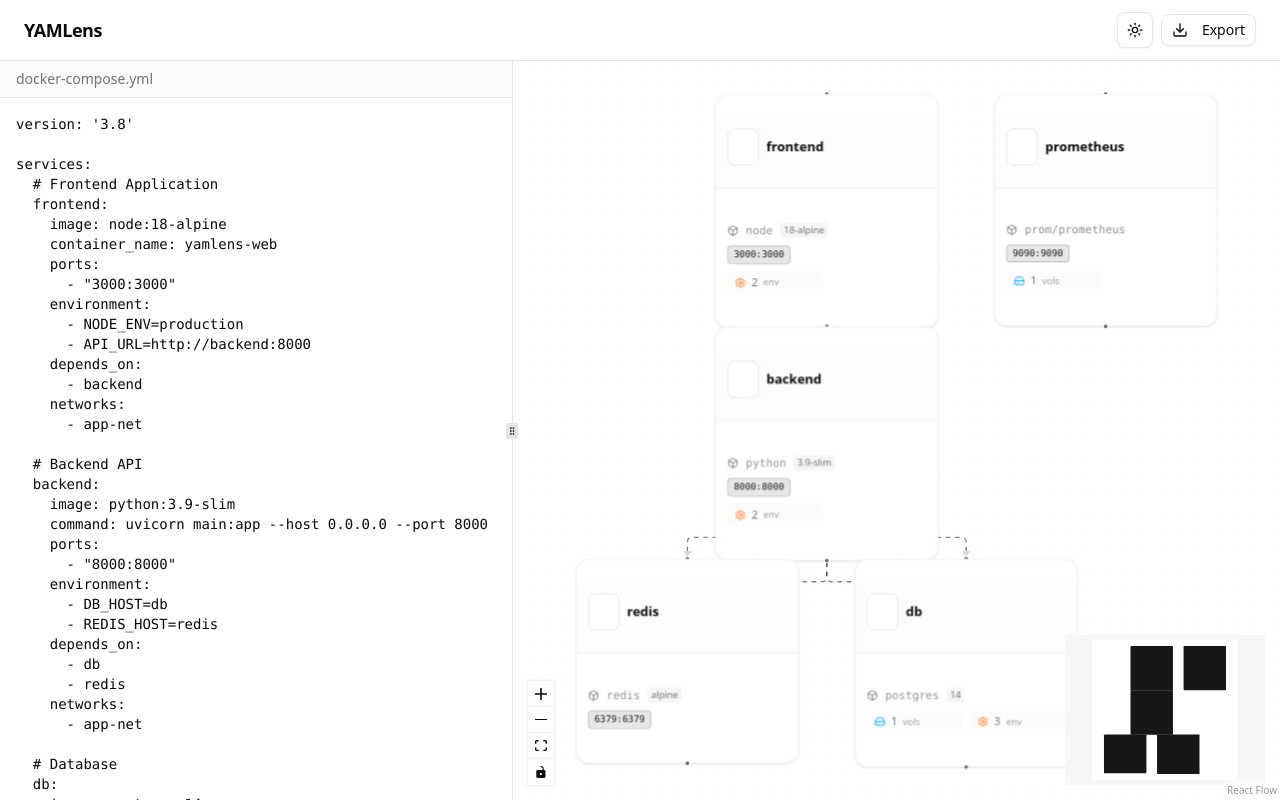
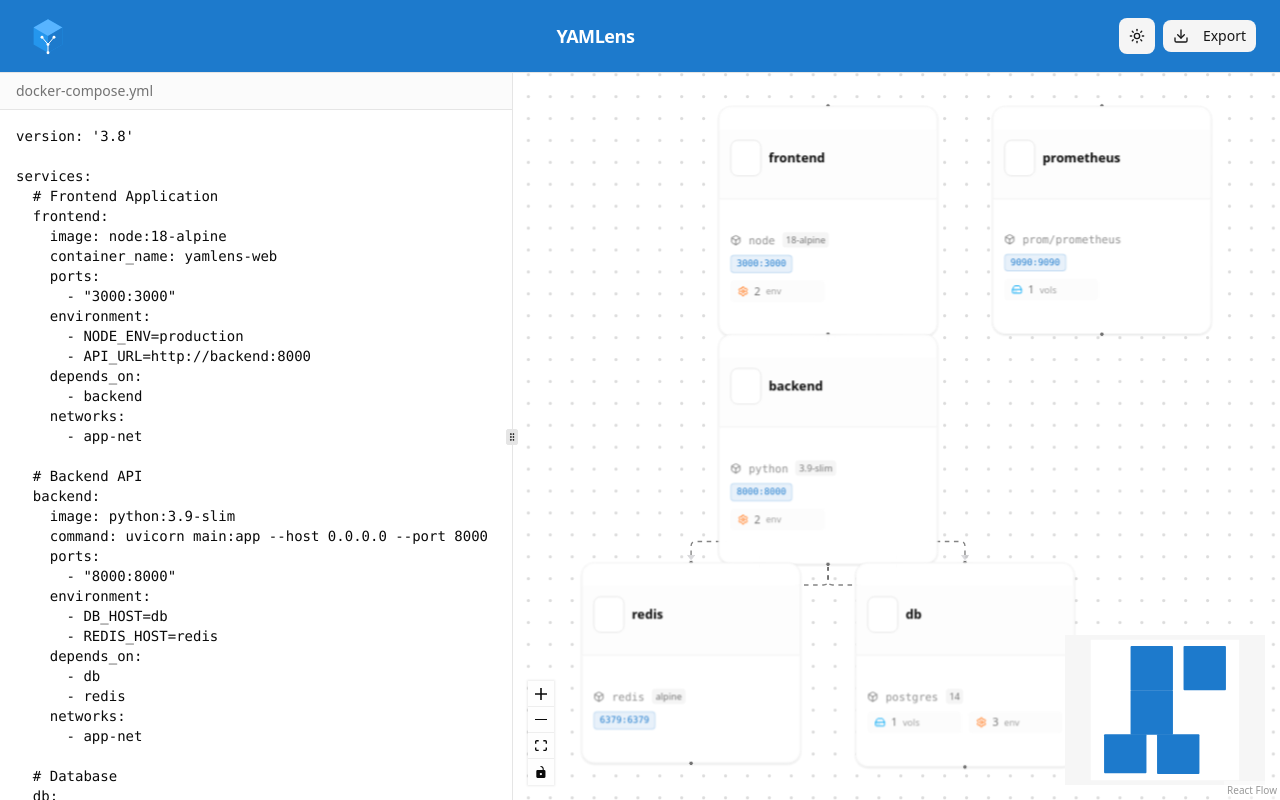
Before and after one commit to akbrdhia/YAMLens, a React (Vite) app: page / in a window 1280 px wide. Built offline with nearby package versions, Linux system fonts and the light colour scheme; some icons are missing.

Commit message:
feat(theme): refactor header and integrate mode toggle

```diff
--- a/src/App.tsx
+++ b/src/App.tsx
@@ -5,20 +5,12 @@
 } from '@/shared/components/ui/resizable'
 import { Editor } from '@/features/editor'
 import { Canvas } from '@/features/canvas'
-import { ExportDropdown } from '@/features/export'
-import { ModeToggle } from '@/features/theme'
+import { Header } from '@/shared/components/Header'
 
 function App() {
   return (
     <div className="h-screen w-screen flex flex-col bg-background text-foreground">
-      {/* Header */}
-      <header className="flex items-center justify-between px-6 py-3 border-b border-border">
-        <h1 className="text-lg font-semibold tracking-tight">YAMLens</h1>
-        <div className="flex items-center gap-2">
-          <ModeToggle />
-          <ExportDropdown />
-        </div>
-      </header>
+      <Header />
 
       {/* Split-screen panels */}
       <ResizablePanelGroup orientation="horizontal" className="flex-1">
--- a/src/features/canvas/components/Canvas.tsx
+++ b/src/features/canvas/components/Canvas.tsx
@@ -1,4 +1,4 @@
-import { ReactFlow, Background, Controls, MiniMap, type ColorMode } from '@xyflow/react';
+import { ReactFlow, Background, Controls, MiniMap, type ColorMode, BackgroundVariant } from '@xyflow/react';
 import '@xyflow/react/dist/style.css'; // Import styles
 import { useTheme } from 'next-themes';
 import { useCanvasStore } from '../store/useCanvasStore';
@@ -32,7 +32,13 @@
         className="bg-background"
         colorMode={resolvedTheme as ColorMode}
       >
-        <Background gap={20} size={1} color="var(--border)" />
+        <Background
+          variant={BackgroundVariant.Dots}
+          gap={24}
+          size={3.5}
+          color="var(--muted-foreground)"
+          className="opacity-25"
+        />
         <Controls className="bg-card border-border fill-foreground" />
         <MiniMap className="bg-card border-border" nodeColor="var(--primary)" />
       </ReactFlow>
--- a/src/features/export/components/ExportDropdown.tsx
+++ b/src/features/export/components/ExportDropdown.tsx
@@ -14,7 +14,7 @@
   return (
     <DropdownMenu>
       <DropdownMenuTrigger asChild>
-        <Button variant="outline" size="sm" disabled={isExporting}>
+        <Button variant="secondary" size="sm" disabled={isExporting}>
           <Download className="size-4 mr-2" />
           {isExporting ? 'Exporting...' : 'Export'}
         </Button>
--- a/src/features/theme/components/ModeToggle.tsx
+++ b/src/features/theme/components/ModeToggle.tsx
@@ -14,7 +14,7 @@
   return (
     <DropdownMenu>
       <DropdownMenuTrigger asChild>
-        <Button variant="outline" size="icon">
+        <Button variant="secondary" size="icon">
           <Sun className="h-[1.2rem] w-[1.2rem] rotate-0 scale-100 transition-all dark:-rotate-90 dark:scale-0" />
           <Moon className="absolute h-[1.2rem] w-[1.2rem] rotate-90 scale-0 transition-all dark:rotate-0 dark:scale-100" />
           <span className="sr-only">Toggle theme</span>
--- a/src/index.css
+++ b/src/index.css
@@ -43,6 +43,22 @@
   --color-sidebar-accent-foreground: var(--sidebar-accent-foreground);
   --color-sidebar-border: var(--sidebar-border);
   --color-sidebar-ring: var(--sidebar-ring);
+
+  /* User Defined Colors */
+  --color-primary-50: #E8F4FE;
+  --color-primary-100: #C3E4FD;
+  --color-primary-200: #9DD4FC;
+  --color-primary-300: #58B4FF;
+  --color-primary-400: #2496ED;
+  --color-primary-500: #1D7ACC;
+  --color-primary-600: #1660A8;
+  --color-primary-700: #104C84;
+  --color-primary-800: #0A3860;
+  --color-primary-900: #05243C;
+
+  --color-docker-blue: #2496ED;
+  --color-docker-light: #58B4FF;
+  --color-docker-dark: #1D7ACC;
 }
 
 :root {
@@ -53,8 +69,8 @@
   --card-foreground: oklch(0.145 0 0);
   --popover: oklch(1 0 0);
   --popover-foreground: oklch(0.145 0 0);
-  --primary: oklch(0.205 0 0);
-  --primary-foreground: oklch(0.985 0 0);
+  --primary: #1D7ACC;
+  --primary-foreground: #FFFFFF;
   --secondary: oklch(0.97 0 0);
   --secondary-foreground: oklch(0.205 0 0);
   --muted: oklch(0.97 0 0);
@@ -87,8 +103,8 @@
   --card-foreground: oklch(0.985 0 0);
   --popover: oklch(0.205 0 0);
   --popover-foreground: oklch(0.985 0 0);
-  --primary: oklch(0.922 0 0);
-  --primary-foreground: oklch(0.205 0 0);
+  --primary: #2496ED;
+  --primary-foreground: #FFFFFF;
   --secondary: oklch(0.269 0 0);
   --secondary-foreground: oklch(0.985 0 0);
   --muted: oklch(0.269 0 0);
--- /dev/null
+++ b/src/shared/components/Header.tsx
@@ -0,0 +1,25 @@
+import { useTheme } from "next-themes"
+import { cn } from "@/lib/utils"
+import { ModeToggle } from "@/features/theme"
+import { ExportDropdown } from "@/features/export"
+
+export const Header = () => {
+  const { resolvedTheme } = useTheme()
+  const isDark = resolvedTheme === "dark"
+
+  return (
+    <header
+      className={cn(
+        "flex items-center justify-between px-6 py-3 border-b border-border transition-colors",
+        isDark ? "bg-background text-foreground" : "bg-primary text-primary-foreground"
+      )}
+    >
+      <object data="logo.svg" className="w-12 h-12" type="image/svg+xml"></object>
+      <h1 className="text-lg font-semibold tracking-tight">YAMLens</h1>
+      <div className="flex items-center gap-2">
+        <ModeToggle />
+        <ExportDropdown />
+      </div>
+    </header>
+  )
+}
```
Also changed, not shown: 1 other file (tests, documents, lock files or other folders).
